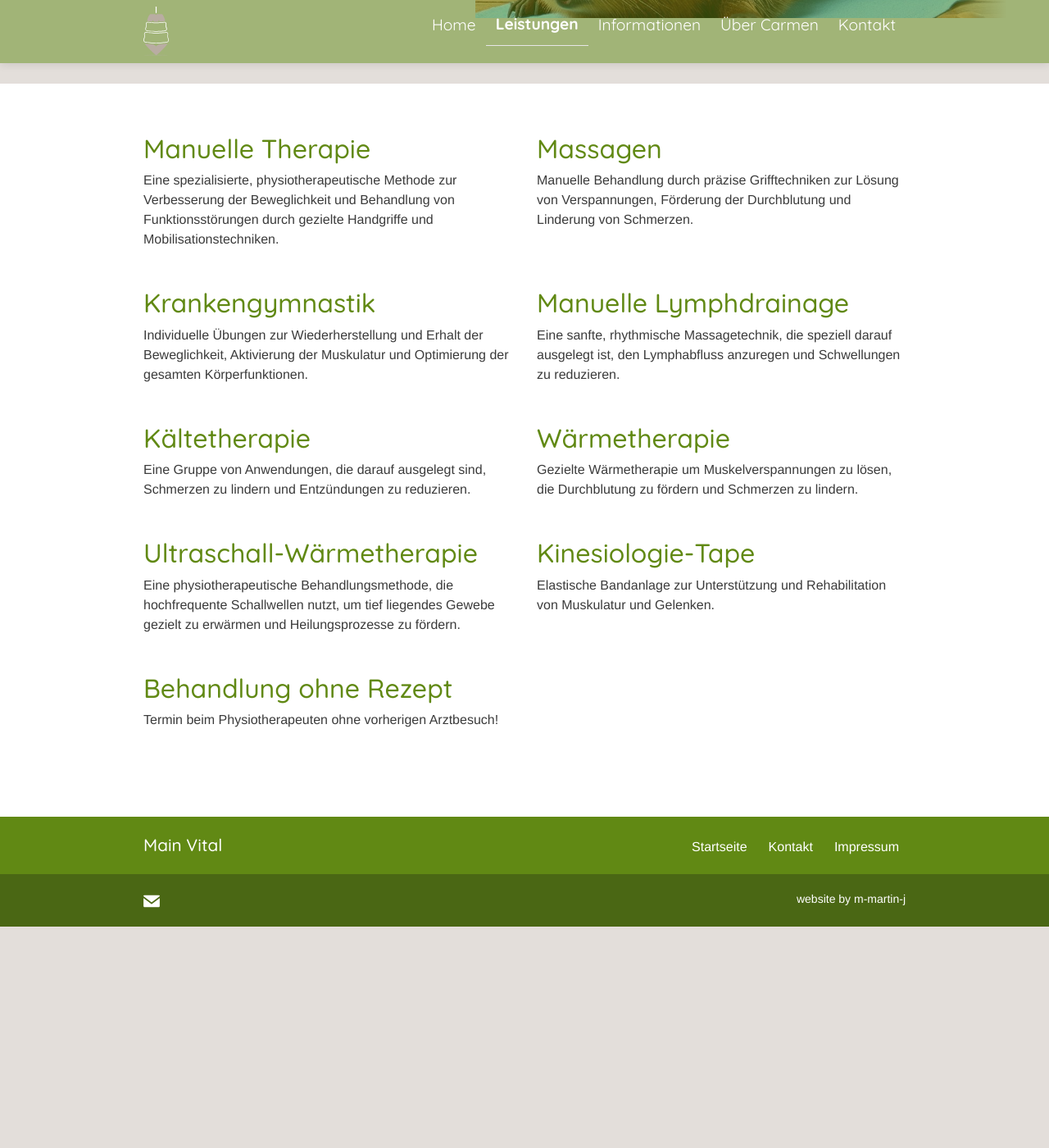
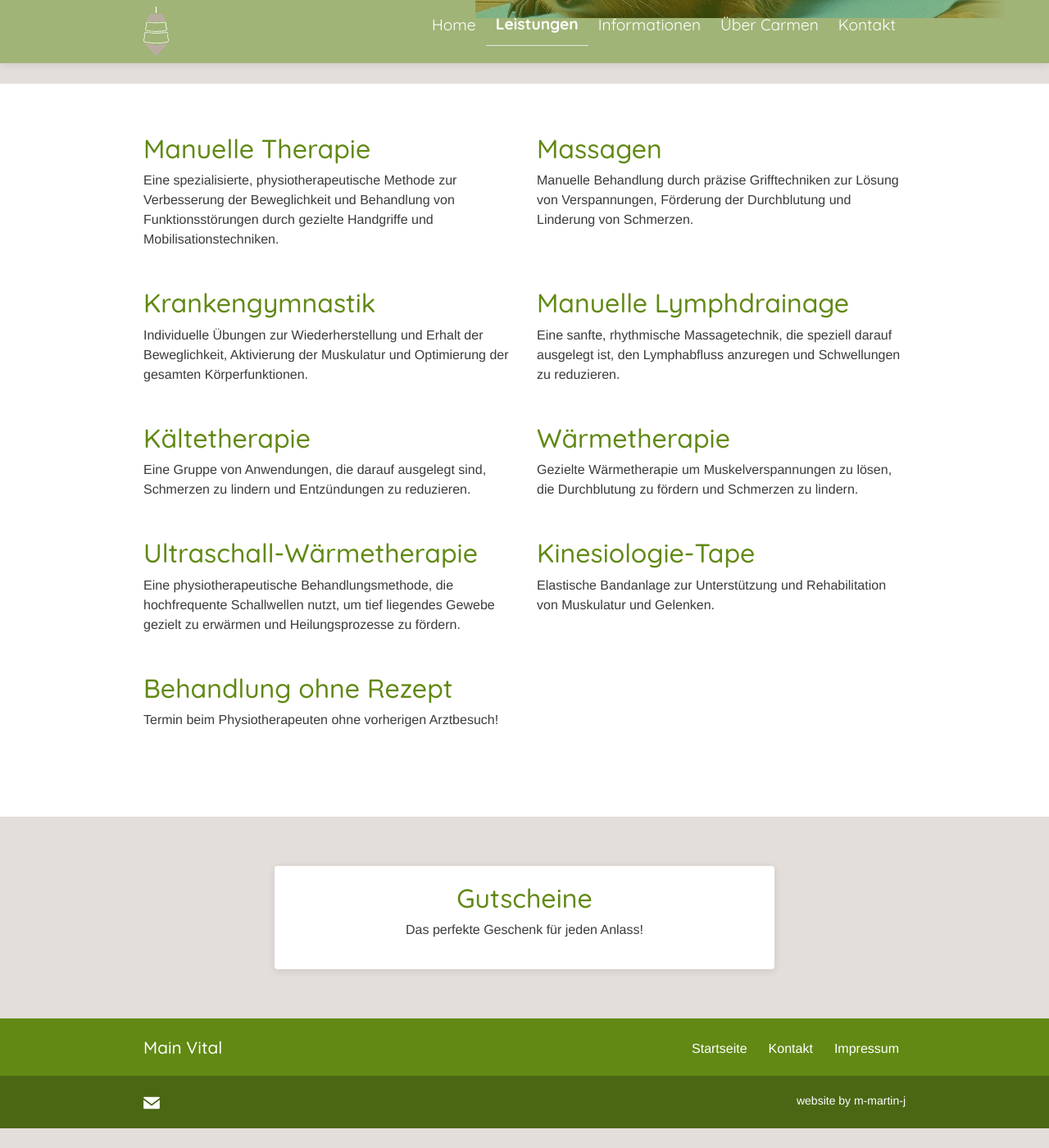
Before and after one commit to m-martin-j/physiotherapy-practice-web, a Jekyll site: the page built from _pages/services.md, in a window 1280 px wide and 1400 px high, scrolled down 494 px. Shown: the whole window at 82% size. Built offline with Jekyll 4.4.1, drawn with Linux system fonts in a browser that asks for light colours; before the commit the page ends 1647 px from its top, so only the background shows below that.

Commit message:
Add service page for Gutscheine
add page,
add service page attribute voucher,
add scss for service,
add link from infos

```diff
--- a/_data/infos.yml
+++ b/_data/infos.yml
@@ -31,6 +31,12 @@
   content: "Beim Erstbefund analysieren wir Ihre Beschwerden, Krankengeschichte und körperliche Verfassung. So schaffen wir die Basis für Ihren optimalen Behandlungsplan."
 - title: Folgeverordnung
   content: "Falls erforderlich, bitten wir Sie, sich frühzeitig um eine Folgeverordnung in Absprache mit Ihrer/m Therapeut/in zu kümmern. So vermeiden Sie unnötige Pausen zwischen den Behandlungssequenzen."
+- title: Gutscheine
+  content: "Verschenken Sie Gesundheit und Wohlbefinden! Gutscheine für ausgewählte Leistungen oder einfach Wertgutscheine sind erhältlich:"
+  link:
+    external: false
+    url: _services/Gutscheine.md
+    text: "Mehr zu Gutscheinen"
 - title: Hausbesuche
   content: "Auf Wunsch und bei entsprechender ärztlichen Verordnung kommen wir gerne zu Ihnen nach Hause, um die Behandlung durchzuführen."
 - title: Individuelle Therapie
--- a/_layouts/home.html
+++ b/_layouts/home.html
@@ -24,7 +24,8 @@ layout: default
   <div class="container pt-6 pb-6 pb-md-10">
     <div class="row justify-content-start">
       {% assign limit = site.home.limit_services | default: 6 %}
-      {% for service in site.services limit: limit %}
+      {% assign service_excerpt = site.services | where_exp: "service", "service.voucher != true" %}
+      {% for service in service_excerpt limit: limit %}
       <div class="col-12 col-md-4 mb-3">
         <div class="service service-summary">
           <div class="service-content">
--- a/_layouts/services.html
+++ b/_layouts/services.html
@@ -21,7 +21,8 @@ bodyClass: "page-services"
 <div class="strip-white">
   <div class="container pt-6 pb-6">
     <div class="row">
-      {% for service in site.services %}
+      {% assign services = site.services | where_exp: "service", "service.voucher != true" %}
+      {% for service in services %}
       <div class="col-12 col-md-6 mb-3">
         <div class="service service-summary">
           <div class="service-content">
@@ -36,3 +37,23 @@ bodyClass: "page-services"
     </div>
   </div>
 </div>
+
+{% assign voucher_service = site.services | where: "voucher", true | first %}
+{% if voucher_service %}
+<div class="strip-secondary-light">
+  <div class="container pt-6 pb-6">
+    <div class="row">
+      <div class="col-12 col-md-8 mx-auto text-center">
+        <div class="service service-summary service-featured">
+          <div class="service-content">
+            <h2 class="service-title">
+              <a href="{{ voucher_service.url | relative_url }}">{{ voucher_service.title }}</a>
+            </h2>
+            <p>{{ voucher_service.excerpt | markdownify | strip_html | truncate: 200 }}</p>
+          </div>
+        </div>
+      </div>
+    </div>
+  </div>
+</div>
+{% endif %}
--- /dev/null
+++ b/_sass/components/_service.scss
@@ -0,0 +1,7 @@
+
+.service-featured {
+  background-color: $white;
+  padding: 20px;
+  border-radius: 4px;
+  box-shadow: 0px 2px 10px rgba(0, 0, 0, 0.1);
+}
--- a/assets/css/style.scss
+++ b/assets/css/style.scss
@@ -108,6 +108,7 @@ $sub-footer-text-color: $white;
 @import "components/intro";
 @import "components/intro-image";
 @import "components/strip";
+@import "components/service";
 @import "components/feature";
 @import "components/social";
 @import "components/team";
```
Also changed, not shown: README.md (+7 -3 lines), _services/Gutscheine.md (added, +15 -0 lines).
